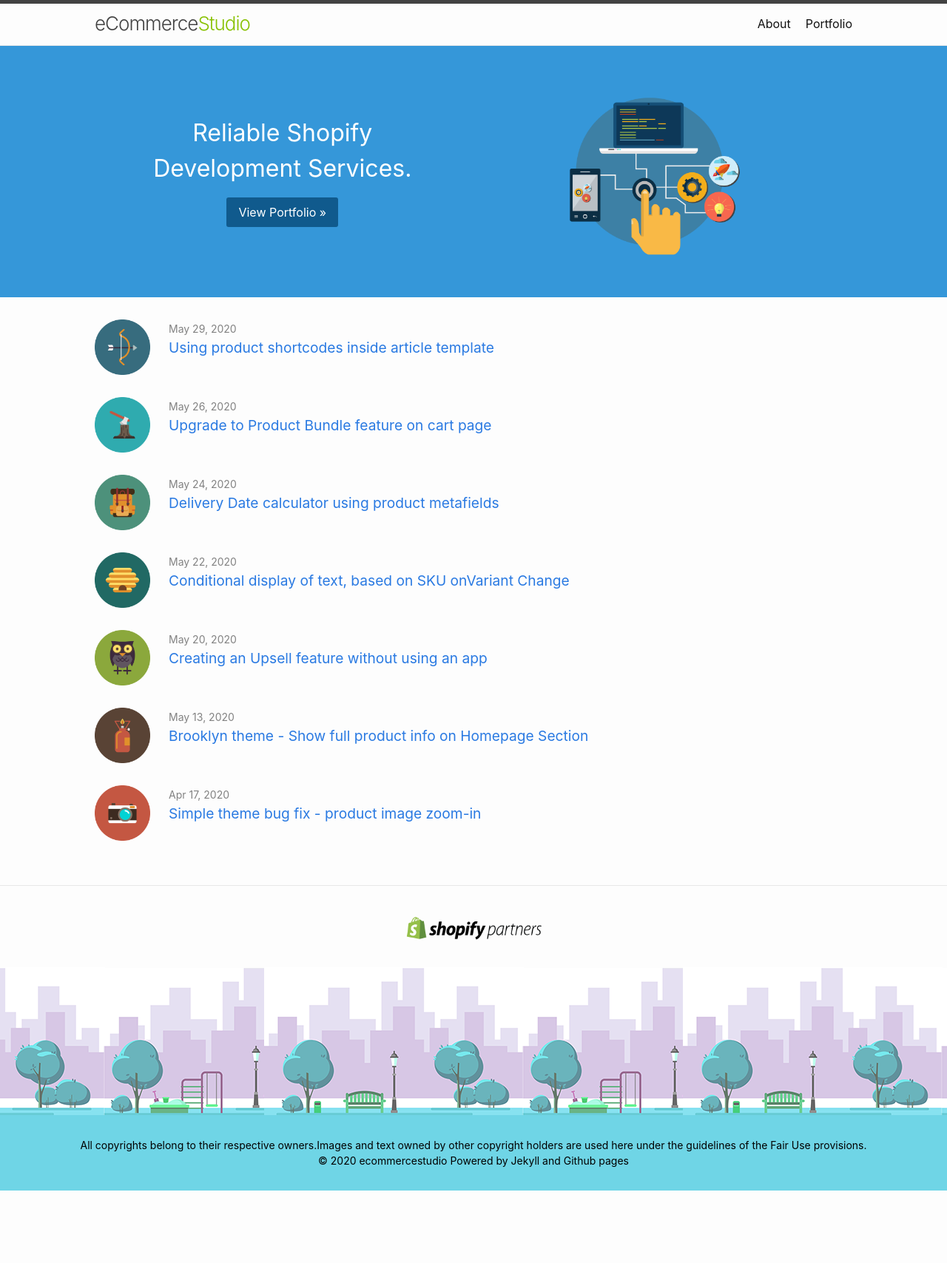
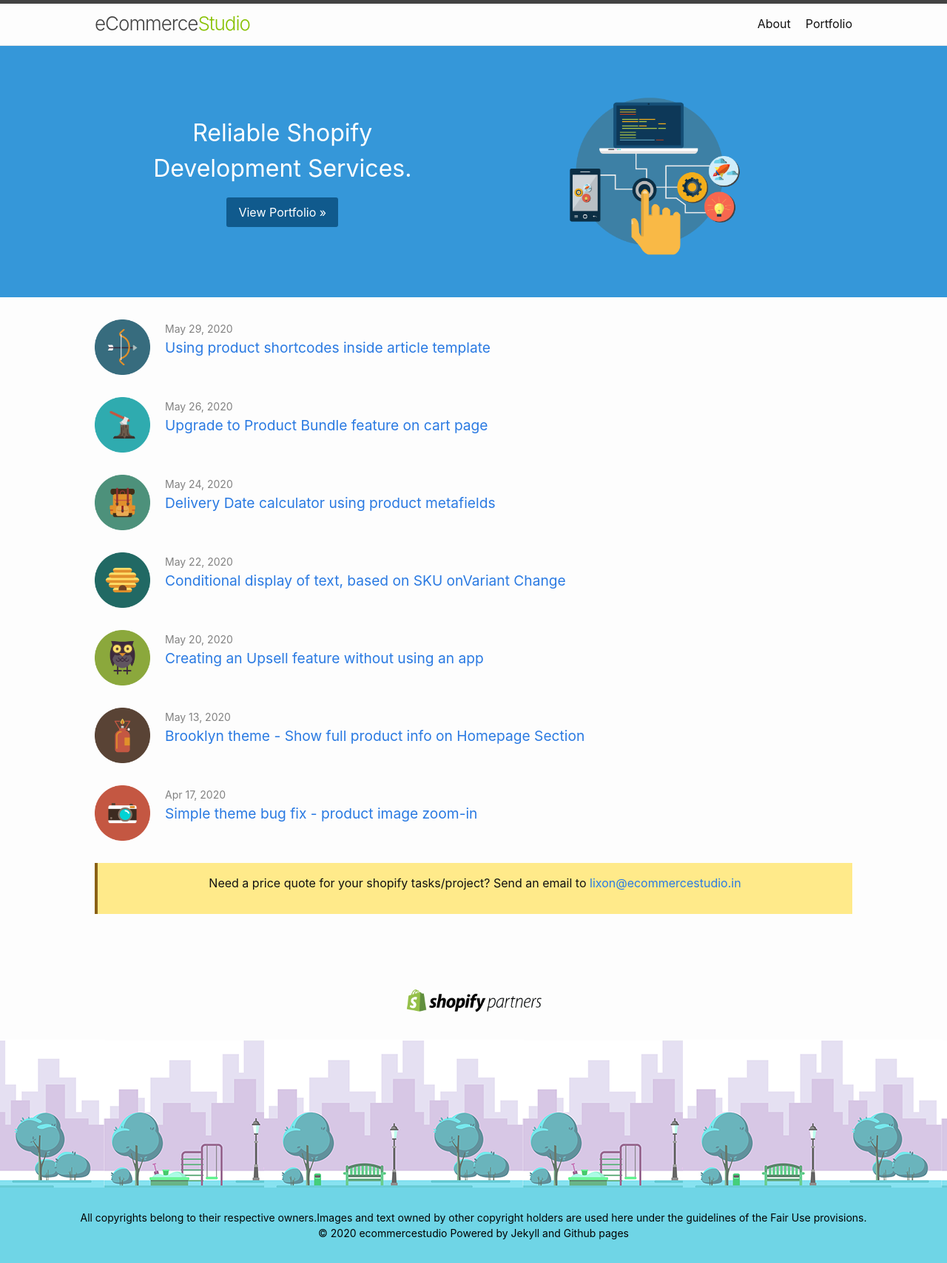
Before and after one commit to lixonic/ecommercestudio, a Jekyll site: the page built from index.markdown, in a window 1280 px wide. Shown: the whole page at 74% size. Built offline with Jekyll 4.4.1, drawn with Linux system fonts in a browser that asks for light colours; before the commit the page ends 1610 px from its top, so only the background shows below that.

Commit message:
new post and a new page layout

```diff
--- a/_layouts/default.html
+++ b/_layouts/default.html
@@ -20,7 +20,7 @@
         </div>
       </div>
       {% endif%}
-      <div class="wrapper">
+      <div class="post-wrapper">
          {{ content }}
       </div>
     </main>
--- a/_layouts/home.html
+++ b/_layouts/home.html
@@ -44,15 +44,21 @@
         {%- endif -%}
       </li>
       {%- endfor -%}
+      <li class="alert">
+        <img src="/images/icons/Camping Icons-36.png" class="post-icon">
+        <p>Need a price quote for your shopify tasks/project?  Send an email to <a href="mailto:lixon@ecommercestudio.in">lixon@ecommercestudio.in</a>
+
+          </p>
+      </li>
     </ul>
 
-    <div class="message sidebar">
+    <!-- <div class="message sidebar">
       If you find any issues/errors in the content or a better way to do the same, <a href="https://github.com/lixonic/ecommercestudio/issues/new"
       target="_blank">please let me know here. </a>
     </div>
     <div class="alert sidebar">
       Need a price quote for your shopify tasks/project? <br/>Send an email to <a href="mailto:lixon@ecommercestudio.in">lixon@ecommercestudio.in</a>
-    </div>
+    </div> -->
 <!--
     <div class="categories">
       {% for category in site.categories %}
--- a/_layouts/page.html
+++ b/_layouts/page.html
@@ -8,7 +8,7 @@
   </header>
 
   <div class="post-content">
-    <div class="one-third text-center"> <img class="avatar" src="{{page.image}}"></div>
+    <div class="one-third text-right"> <img class="avatar" src="{{page.image}}"></div>
     <div class="one-half-grid"> {{ content }} </div>
 
   </div>
--- a/_layouts/portfolio.html
+++ b/_layouts/portfolio.html
@@ -1,5 +1,5 @@
 ---
-layout: default
+layout: page-layout
 ---
 <div class="alert">
     Need a price quote for your shopify tasks/project? Send an email to lixon@ecommercestudio.in
--- a/_layouts/post.html
+++ b/_layouts/post.html
@@ -1,5 +1,5 @@
 ---
-layout: default
+layout: page-layout
 ---
 <div class="message">
   If you find any issues/errors in the following content or a better way to do the same, <a href="https://github.com/lixonic/ecommercestudio/issues/new"
--- a/assets/css/style.scss
+++ b/assets/css/style.scss
@@ -24,16 +24,18 @@
   .text-center{
     text-align: center;
   }
+  .text-right{
+    text-align: right;
+  }
+  .text-left{
+    text-align: left;
+  }
+
 
   .page-content{
     padding-top: 0;
   }
 
-  .post-icon{
-    float: left;
-    margin-right: 25px;
-    width: 75px;
-  }
   .green{
     color: #108043;
   }
@@ -53,6 +55,7 @@
     border-left: 4px solid #8A6116;
 
   }
+
   .alert.sidebar{
     border-top: 4px solid #8A6116;
     border-left: 0;
@@ -133,6 +136,7 @@
   .site-footer{
     background: url(../../images/general/footer.png) repeat-x bottom center;
     min-height: 250px;
+    border: 0;
   }
   .post-link{
     font-size: 1.2rem;
@@ -152,13 +156,27 @@
     }
 
   }
+
   @media (max-width:1300px){
-    .wrapper{
+    .wrapper,.post-wrapper{
       max-width: 80%;
+      margin: auto;
     }
+
     .alert.sidebar,  .message.sidebar{
       display: none;
     }
+    ul.post-list{
+
+      li.alert{
+       .post-icon{ display: none}
+      }
+      .post-icon{
+        width: 75px;
+        float: left;
+        margin-right: 20px;
+      }
+   }
   }
   @media (max-width: 800px){
     .testimonials{
@@ -181,16 +199,39 @@
     .wrapper{
       max-width: 50%;
     }
+    .post-wrapper{
+      max-width: 70%;
+      margin: auto;
+    }
     ul.post-list{
-        width: 70%;
-        display: inline-block;
-        float: left;
+       li{
+         width: 28%;
+         display: inline-block;
+         text-align: center;
+         vertical-align: middle;
+         min-height: 180px;
+         max-height: 180px;
+         border: 1px solid #ddd;
+         margin: .5%;
+         padding: 18px;
+         background-color: #fff;
+
+         p,h3{
+           margin: 10px 0;
+         }
+       }
+
+       li.alert{
+        background-color: #FFEA8A;
+        border-color:#fff ;
+       }
+      .post-icon{
+        display: block;
+        width: 75px;
+        margin: auto;
+      }
     }
-    .sidebar{
-      width: 25%;
-      display: inline-block;
-      margin-top: 0;
-     }
+
   }
  @media (min-width: 800px){
   .one-half-grid{
```
Also changed, not shown: other parts of _layouts/page.html (+1 -1 lines).
